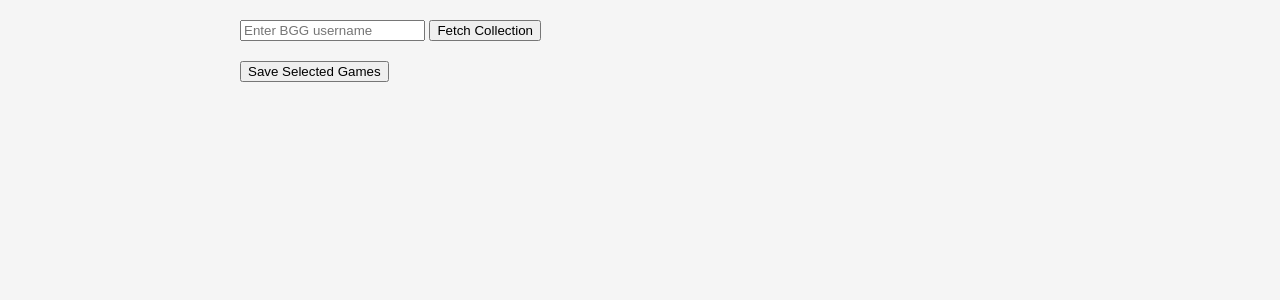
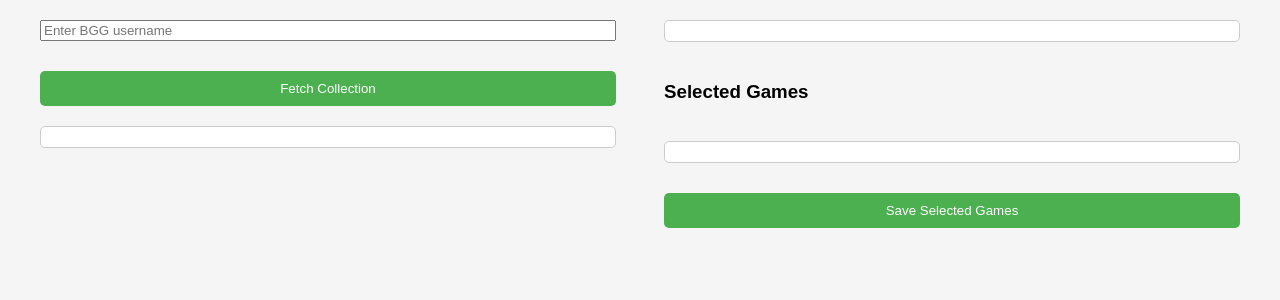
Before and after one commit to fgoicovic/bgg-collection-app, a Flask app: page / in a window 1280 px wide. Shown: the top 300 px of the page. Run offline with Flask 3, Linux system fonts and the light colour scheme; data that the repository does not hold is empty.

Commit message:
New version with better interface

```diff
--- a/app.py
+++ b/app.py
@@ -1,6 +1,8 @@
 from flask import Flask, render_template, request, jsonify
 from boardgamegeek import BGGClient
+from boardgamegeek.objects.games import CollectionBoardGame
 import os
+import posixpath
 import json
 
 app = Flask(__name__)
@@ -28,41 +30,57 @@ def index():
     return render_template('index.html')
 
 
+def _read_data_file(filepath):
+    try:
+        with open(filepath, "rb") as fb:
+            data = fb.read()
+            games = json.loads(data.decode())
+    except Exception as e:
+        return None
+
+    return games
+
+
 @app.route('/api/collection', methods=['GET'])
 def get_collection():
     username = request.args.get('username')
-    try:
-        collection = bgg.collection(username, own=True, exclude_subtype="boardgameexpansion")
-        games = [{
-            'id': game.id,
-            'name': game.name,
-            'thumbnail': game.thumbnail,
-            'year_published': game.year,
-            'min_players': game.min_players,
-            'max_players': game.max_players,
-            'playing_time': game.playing_time
-        } for game in collection]
-        return jsonify(games)
-    except Exception as e:
-        return jsonify({'error': str(e)}), 500
+    filepath = f"data/{username}.json"
+    games = None
+    if posixpath.isfile(filepath):
+        games = _read_data_file(filepath)
+    else:
+        try:
+            collection: list[CollectionBoardGame] = bgg.collection(
+                username, own=True, exclude_subtype="boardgameexpansion"
+            )
+            games = {
+                game.id: {
+                    'name': game.name,
+                    'thumbnail': game.thumbnail,
+                    'year_published': game.year,
+                    'min_players': game.min_players,
+                    'max_players': game.max_players,
+                    'playing_time': game.playing_time,
+                    'plays': game.numplays,
+                    'rating': game.rating
+                }
+                for game in collection
+            }
+            with open(filepath, "wb") as fb:
+                data = json.dumps(games)
+                fb.write(data.encode())
+        except Exception as e:
+            return jsonify({'error': str(e)}), 500
+
+    return jsonify(games)
 
 
-@app.route('/api/game_details/<int:game_id>', methods=['GET'])
-def get_game_details(game_id):
+@app.route('/api/<username>/game_details/<game_id>', methods=['GET'])
+def get_game_details(username, game_id):
+    filepath = f"data/{username}.json"
+    games = _read_data_file(filepath)
     try:
-        game = bgg.game(game_id=game_id)
-        game_details = {
-            'name': game.name,
-            'description': game.description,
-            'thumbnail': game.thumbnail,
-            'image': game.image,
-            'year_published': game.year,
-            'min_players': game.min_players,
-            'max_players': game.max_players,
-            'playing_time': game.playing_time,
-            'rating': game.rating_average,
-            'mechanics': game.mechanics
-        }
+        game_details = games.get(game_id)
         return jsonify(game_details)
     except Exception as e:
         return jsonify({'error': str(e)}), 500
@@ -80,4 +98,4 @@ def selected_games():
 
 
 if __name__ == '__main__':
-    app.run(debug=True)
+    app.run(debug=True, port=5001)
--- a/static/css/styles.css
+++ b/static/css/styles.css
@@ -6,22 +6,60 @@ body {
 }
 
 .container {
-    max-width: 800px;
+    display: flex;
+    justify-content: space-between;
+    max-width: 1200px;
     margin: 0 auto;
 }
 
+.left-column, .right-column {
+    width: 48%;
+    display: flex;
+    flex-direction: column;
+    gap: 20px;
+}
+
 #games-list, #game-details, #selected-games-list {
-    margin: 20px 0;
+    border: 1px solid #ccc;
+    padding: 10px;
+    background-color: #fff;
+    border-radius: 5px;
+    overflow-y: auto;
+}
+
+#games-list {
+    max-height: 600px; /* Adjust height as necessary */
 }
 
 .game, .selected-game {
     padding: 10px;
     border: 1px solid #ccc;
     margin: 5px 0;
-    background-color: #fff;
+    background-color: #fafafa;
     cursor: pointer;
+    border-radius: 5px;
 }
 
 .game:hover, .selected-game:hover {
     background-color: #e0e0e0;
 }
+
+.game-details img {
+    max-width: 100%;
+    height: auto;
+    margin-bottom: 10px;
+}
+
+button {
+    padding: 10px;
+    margin-top: 10px;
+    background-color: #4CAF50;
+    color: white;
+    border: none;
+    border-radius: 5px;
+    cursor: pointer;
+}
+
+button:hover {
+    background-color: #45a049;
+}
--- a/static/js/app.js
+++ b/static/js/app.js
@@ -12,30 +12,34 @@ document.addEventListener('DOMContentLoaded', function() {
         if (username) {
             fetch(`/api/collection?username=${username}`)
                 .then(response => response.json())
-                .then(games => displayGames(games));
+                .then(games => displayGames(username, games));
         }
     });
 
-    function displayGames(games) {
+    function displayGames(username, games) {
         gamesListContainer.innerHTML = '';
-        games.forEach(game => {
+        for (const gameId in games){
             const gameDiv = document.createElement('div');
             gameDiv.classList.add('game');
-            gameDiv.innerText = game.name;
+            gameDiv.innerText = games[gameId].name + " (" + games[gameId].year_published + ")";
             gameDiv.addEventListener('click', function() {
-                fetch(`/api/game_details/${game.id}`)
+                fetch(`/api/${username}/game_details/${gameId}`)
                     .then(response => response.json())
-                    .then(details => displayGameDetails(details, game.id));
+                    .then(details => displayGameDetails(details, gameId));
             });
             gamesListContainer.appendChild(gameDiv);
-        });
+        }
     }
 
     function displayGameDetails(details, gameId) {
         gameDetailsContainer.innerHTML = `
-            <h3>${details.name}</h3>
-            <img src="${details.image}" alt="${details.name}">
-            <p>${details.description}</p>
+            <h3>${details.name} (${details.year_published})</h3>
+            <img src="${details.thumbnail}" alt="${details.name}">
+            <ul>
+                <li>Number of plays: ${details.plays}</li>
+                <li>Personal rating: ${details.rating}</li>
+            </ul>
+            <button onclick="window.open('https://www.boardgamegeek.com/boardgame/${gameId}')">See on BoardGameGeek</button>
             <button onclick="addToSelected(${gameId})">Add to Selected</button>
         `;
     }
--- a/templates/index.html
+++ b/templates/index.html
@@ -8,12 +8,17 @@
 </head>
 <body>
     <div class="container">
-        <input type="text" id="username" placeholder="Enter BGG username">
-        <button id="fetch-collection">Fetch Collection</button>
-        <div id="games-list"></div>
-        <div id="game-details"></div>
-        <div id="selected-games-list"></div>
-        <button id="save-selected">Save Selected Games</button>
+        <div class="left-column">
+            <input type="text" id="username" placeholder="Enter BGG username">
+            <button id="fetch-collection">Fetch Collection</button>
+            <div id="games-list" class="games-list"></div>
+        </div>
+        <div class="right-column">
+            <div id="game-details" class="game-details"></div>
+            <h3>Selected Games</h3>
+            <div id="selected-games-list" class="selected-games-list"></div>
+            <button id="save-selected">Save Selected Games</button>
+        </div>
     </div>
     <script src="/static/js/app.js"></script>
 </body>
```
